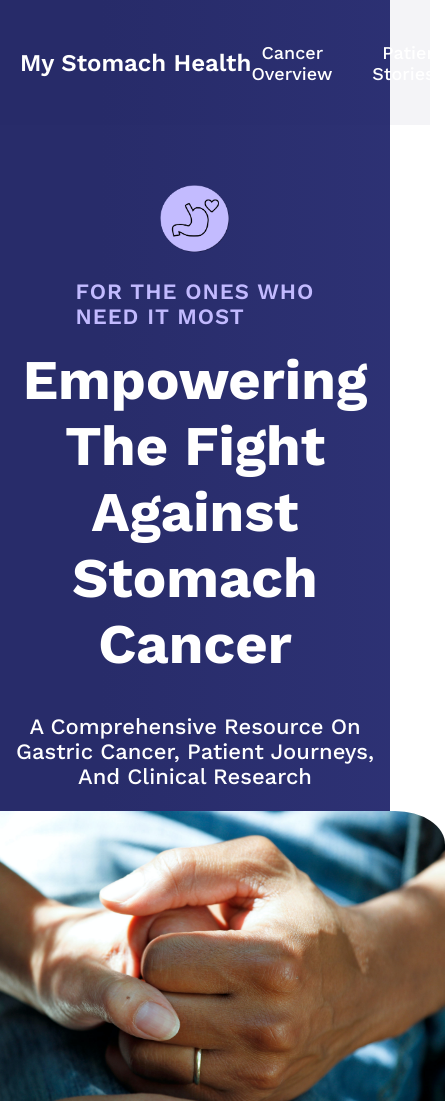
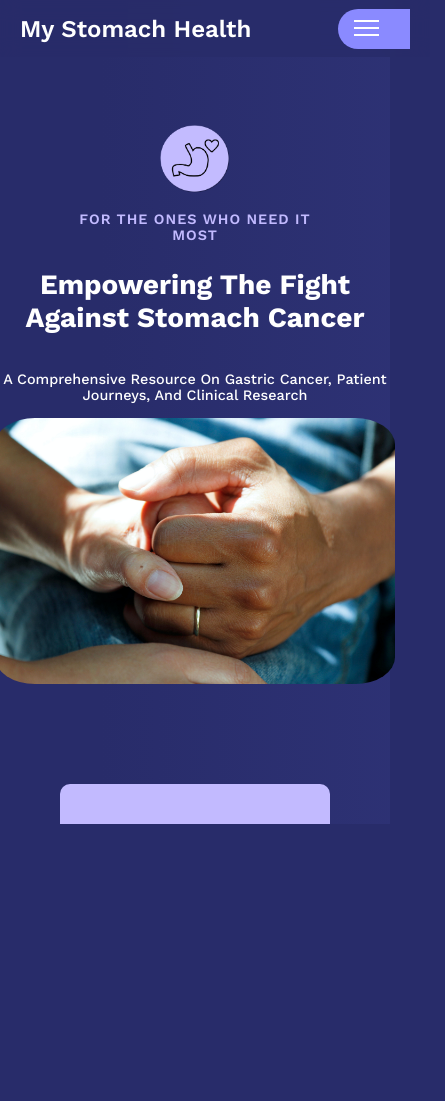
Before and after one commit to joebernal/MyStomachHealth, a plain HTML site: page index.html in a window 390 px wide. Shown: the top 1101 px of the page, 445 px wide, since content can reach past the window. After the commit the page ends 844 px from the top, so only its background shows below. Drawn offline with nearby package versions, Linux system fonts and the light colour scheme.

Commit message:
Adjusted nav button styles and set page background color

```diff
--- a/index.html
+++ b/index.html
@@ -26,6 +26,11 @@
                     </ul>
                 </nav>
             </div>
+            <button class="nav-toggle" onclick="toggleNavMenu()">
+                <span></span>
+                <span></span>
+                <span></span>
+            </button>
         </div>
     </header>
 
--- a/script.js
+++ b/script.js
@@ -7,7 +7,7 @@ window.addEventListener("scroll", function() {
     var scrollY = window.scrollY;
 
     // If we've scrolled past 85px, add the 'small-navbar' class
-    if (window.scrollY >= 10) {
+    if (window.scrollY >= 40) {
         navbar.classList.add("small-navbar");
     }
 
@@ -16,3 +16,14 @@ window.addEventListener("scroll", function() {
         navbar.classList.remove("small-navbar");
     }
 });
+
+function toggleNavMenu() {
+    const navWrapper = document.querySelector('.nav-list-wrapper');
+    const navToggle = document.querySelector('.nav-toggle');
+
+    // Toggle the show class on the nav list
+    navWrapper.classList.toggle('show');
+
+    // Toggle the active class on the button
+    navToggle.classList.toggle('active');
+}
--- a/styles.css
+++ b/styles.css
@@ -1,10 +1,12 @@
 @keyframes fadeInUp {
     0% {
         opacity: 0;
+        visibility: hidden;
         transform: translateY(30px);
     }
     100% {
         opacity: 1;
+        visibility: visible;
         transform: translateY(0);
     }
 }
@@ -12,12 +14,34 @@
 @keyframes fadeIn {
     from {
         opacity: 0;
+        visibility: hidden;
     }
     to {
         opacity: 1;
+        visibility: visible;
     }
 }
 
+html, body {
+    background-color: #282C6A;
+}
+
+.nav-container {
+    display: flex;
+    position: fixed;
+    height:85px;
+    top: 0;
+    left: 0;
+    width: 100%;
+    z-index: 1000;
+    background-color: #fff;
+    justify-content: space-between; /* This makes sure the h1 and the nav list are spaced apart */
+    align-items: center; /* Aligns items vertically in the center */
+    padding: 20px;
+    background-color: rgb(40, 44, 106, 0.05);
+    color: #fff;
+    transition: all 0.3s ease; /* smooth transition for size and background change */
+}
 
 .nav-container.small-navbar {
     height: 17px; /* smaller height */
@@ -25,7 +49,54 @@
     transition: all 0.3s ease; /* smooth transition for size and background change */
 }
 
+/* Add styles for the new button */
+.nav-toggle {
+    display: none; /* Initially hidden */
+    flex-direction: column;
+    justify-content: space-around;
+    height: 40px;
+    width: 72px;
+    background-color: #8A8AFF;
+    border: none;
+    cursor: pointer;
+    box-shadow: none;
+    border-top-left-radius: 35px;
+    border-bottom-left-radius: 35px;
+    transition: all 0.3s ease;
+}
 
+.nav-toggle span {
+    width: 25px;
+    height: 2px;
+    background-color: white;
+    position: relative;
+    transition: all 0.3s ease;
+}
+
+.nav-toggle span:nth-child(1) {
+    transform: translate(10px, 5px);
+}
+
+.nav-toggle span:nth-child(2) {
+    transform: translateX(10px); /* adjust this value to move the middle bar to the right */
+}
+
+.nav-toggle span:nth-child(3) {
+    transform: translate(10px, -6px); /* adjust this value to move the bottom bar down */
+}
+
+
+/* Styles when the button is active (e.g., when the nav menu is open) */
+
+.nav-toggle.active span:nth-child(1) {
+    transform: translate(10px, 14px);
+    opacity: 0;
+}
+
+.nav-toggle.active span:nth-child(3) {
+    transform: translate(10px, -12px);
+    opacity: 0;
+}
 
 img {
     animation: fadeIn 1s ease-out forwards;
@@ -48,7 +119,14 @@ h1 {
     color: #ffffff
 }
 
-h1, h2, p {
+h2 {
+    animation-name: fadeInUp;
+    animation-duration: 1.5s;
+    animation-timing-function: ease-out;
+    animation-fill-mode: forwards;
+}
+
+h1, p {
     animation-name: fadeInUp;
     animation-duration: 1.5s;
     animation-timing-function: ease-out;
@@ -73,23 +151,6 @@ body {
     font-family: 'Work Sans', sans-serif;
     margin: 0;
     padding: 0;
-}
-
-.nav-container {
-    display: flex;
-    position: fixed;
-    height:85px;
-    top: 0;
-    left: 0;
-    width: 100%;
-    z-index: 1000;
-    background-color: #fff;
-    justify-content: space-between; /* This makes sure the h1 and the nav list are spaced apart */
-    align-items: center; /* Aligns items vertically in the center */
-    padding: 20px;
-    background-color: rgb(40, 44, 106, 0.05);
-    color: #fff;
-    transition: all 0.3s ease; /* smooth transition for size and background change */
 }
 
 header h1 {
@@ -136,7 +197,6 @@ nav li a:hover {
 
 .home-page .hero-text p:first-of-type {
     flex: 1;
-    text-align: left;  /* left-align the text */
     color: #C2BAFF;  /* set the text color */
     font-weight: 600;  /* make the text semi-bold */
     margin-bottom: -28px;  /* give it some space below before the h2 */
@@ -221,12 +281,90 @@ footer {
         margin-left: 10%; /* Reduced margin for smaller screens */
         margin-right: 5%;
     }
+
+
+    .hero-text img {
+        padding-top: 85px;
+        transition: all 0.3s ease;
+    }
 }
 
-@media screen and (max-width: 900px) {
-    .hero-text {
-        margin-left: 7%; /* Further reduced margin for even smaller screens */
-        margin-right: 4%;
+@media screen and (max-width: 1100px) {
+    .nav-list-wrapper {
+        display: none; /* Hide the nav list */
+        flex-direction: column;
+        position: absolute;
+        top: 100%;
+        right: 30px;
+        background-color: rgba(40, 44, 106, 0.2); /* A slight transparency */
+        width: 200px;
+        z-index: 1001; /* To ensure it's on top */
+    }
+
+    .nav-list-wrapper.show {
+        display: flex; /* Show the nav list when required */
+    }
+
+    nav li {
+        text-align: right;
+    }
+
+    .nav-toggle {
+        display: flex; /* Show the button */
+    }
+
+    .nav-container {
+        background: rgba(40, 44, 106, 0.8); /* To blur whatever is behind it */
+        backdrop-filter: blur(10px);
+        height: 17px; /* smaller height */
+        margin-bottom: 0px;
+        transition: all 0.3s ease;
+    }
+
+    .hero-text img {
+        padding-top: 25px;
+        transition: all 0.3s ease;
+    }
+}
+
+@media screen and (max-width: 960px) {
+    .hero {
+        flex-direction: column; /* Stack text and image vertically on very small screens */
+        transition: all 0.3s ease;
+    }
+
+    .hero-image img {
+        max-width: 400px;
+        height: auto;  /* Maintain the image's aspect ratio */
+        border-radius: 10%;
+        transition: all 0.3s ease;
+    }
+
+    .hero-text, .hero-image {
+        margin-left: 0;
+        margin-right: 0;
+        text-align: center; /* Center-align text for mobile layout */
+        transition: all 0.3s ease;
+    }
+
+    .hero-text p:first-of-type {
+        margin-left: auto;
+        margin-right: auto;
+        text-align: center;
+        padding-bottom: 30px;
+    }
+
+    .clinical-research-page .hero-image img {
+        margin-top: 0;
+    }
+
+    p {
+        font-size: 14.4px;
+        color: #ffffff;
+    }
+
+    .hero-text h2 {
+        font-size: 28px;
     }
 }
 
@@ -245,10 +383,20 @@ footer {
         margin-left: auto;
         margin-right: auto;
         text-align: center;
+        padding-bottom: 30px;
     }
 
     .clinical-research-page .hero-image img {
         margin-top: 0;
     }
 
+    p {
+        font-size: 14.4px;
+        color: #ffffff;
+    }
+
+    .hero-text h2 {
+        font-size: 28px;
+    }
+
 }
```
Also changed, not shown: clinical-research.html (+5 -0 lines), 1 other file.
